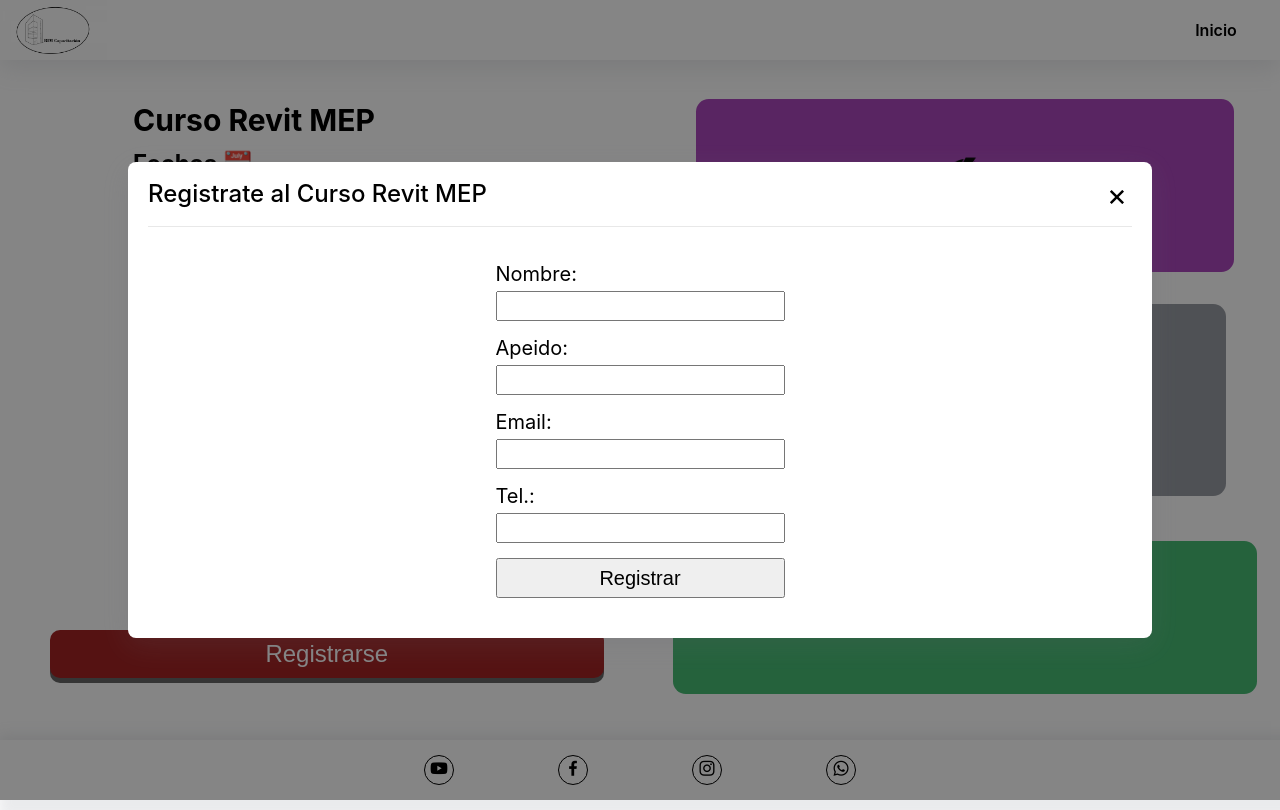
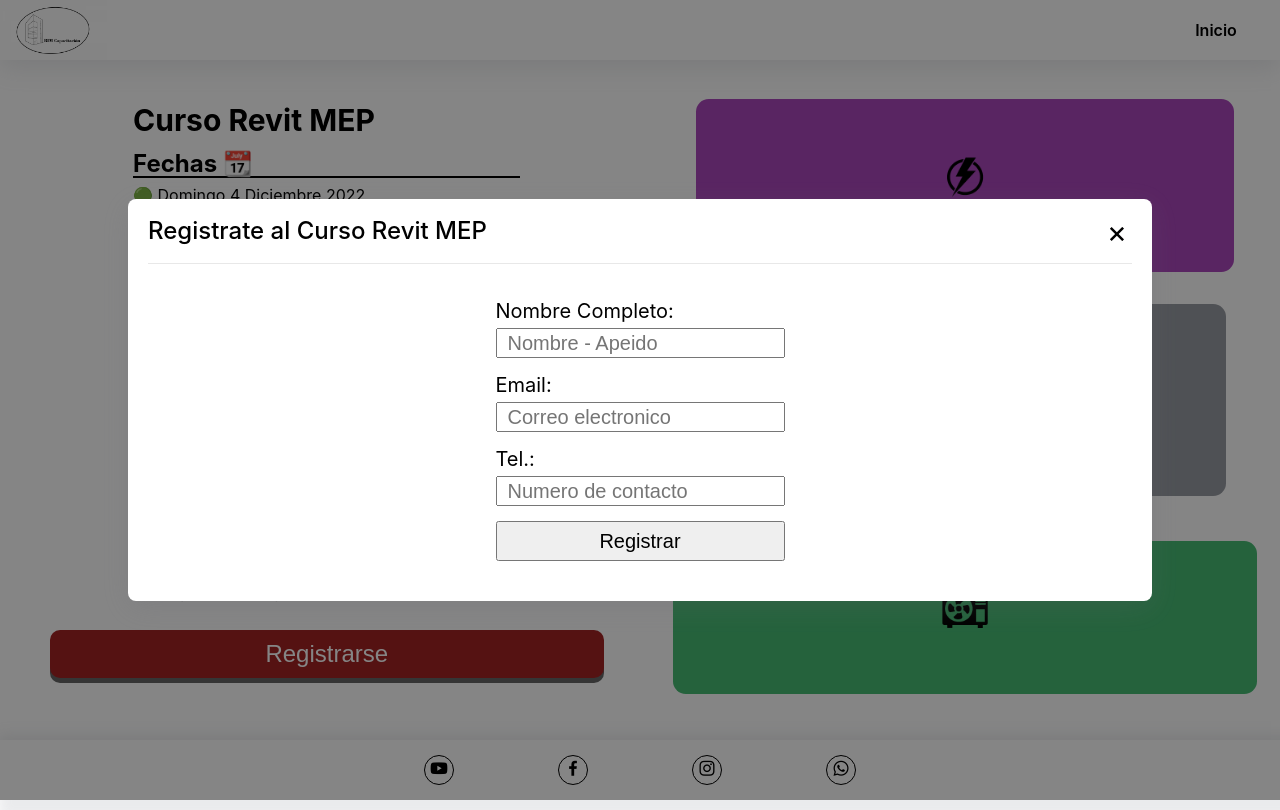
Before and after one commit to aramxD/bimcapacitacion-react, a React (Vite) app: page / in a window 1280 px wide. Both pictures are taken after a click on the button "Registrarse". Shown: the top 810 px of the page. Built offline with nearby package versions, Linux system fonts and the light colour scheme.

Commit message:
implementacion basica form

```diff
--- a/src/elements/RegistrationForm.jsx
+++ b/src/elements/RegistrationForm.jsx
@@ -1,26 +1,79 @@
-import React from "react";
+import React, {useRef } from "react";
 import styled from "styled-components";
 
 const RegistrationForm = ({ className }) => {
+const nameRef = useRef()
+const emailRef = useRef()
+const phoneRef = useRef()
+
+
+const submitHandler =(event)=>{
+  event.preventDefault()
+  const data = {
+    "nombre": nameRef.current.value,
+    "email": emailRef.current.value,
+    "telefono": phoneRef.current.value,
+    "evento": "Curso Revit MEP"
+}
+
+// var formdata = new FormData();
+// formdata.append("nombre", "test");
+// formdata.append("email", "test@test.com");
+// formdata.append("telefono", "6643563487");
+// formdata.append("evento", "Curso Revit MEP");
+
+var requestOptions = {
+  method: 'POST',
+  body: data,
+  redirect: 'follow'
+};
+
+fetch("https://p01--restapi--qzvdk8qp7kvm.code.run/api/v1/bimc/registration", requestOptions)
+  .then(response => response.text())
+  .then(result => console.log(result))
+  .catch(error => console.log('error', error));
+
+
+
+}
+
   return (
     <section className={className}>
       <div className="formContent">
-        <form action="">
+        <form onSubmit={submitHandler}>
           <div className="formInput">
-            <label htmlFor="">Nombre:</label>
+            <label htmlFor="name">Nombre Completo:</label>
+            <input
+            id="name"
+            type="text"
+            required
+            placeholder="Nombre - Apeido"
+            ref={nameRef}
+             />
+          </div>
+          {/* <div className="formInput">
+            <label htmlFor="">Apeido:</label>
             <input type="text" />
+          </div> */}
+          <div className="formInput">
+            <label htmlFor="email">Email:</label>
+            <input
+            id="email"
+            type="email"
+            required
+            placeholder="Correo electronico"
+            ref={emailRef} />
           </div>
           <div className="formInput">
-            <label htmlFor="">Apeido:</label>
-            <input type="text" />
-          </div>
-          <div className="formInput">
-            <label htmlFor="">Email:</label>
-            <input type="email" />
-          </div>
-          <div className="formInput">
-            <label htmlFor="">Tel.:</label>
-            <input type="tel" pattern="[0-9]{3}-[0-9]{3}-[0-9]{4}" />
+            <label htmlFor="phone">Tel.:</label>
+            <input
+            id="phone"
+            type="tel"
+
+            required
+            placeholder="Numero de contacto"
+            ref={phoneRef}
+            pattern="[0-9]{3}[0-9]{3}[0-9]{4}" />
           </div>
           <button>Registrar</button>
         </form>
```
